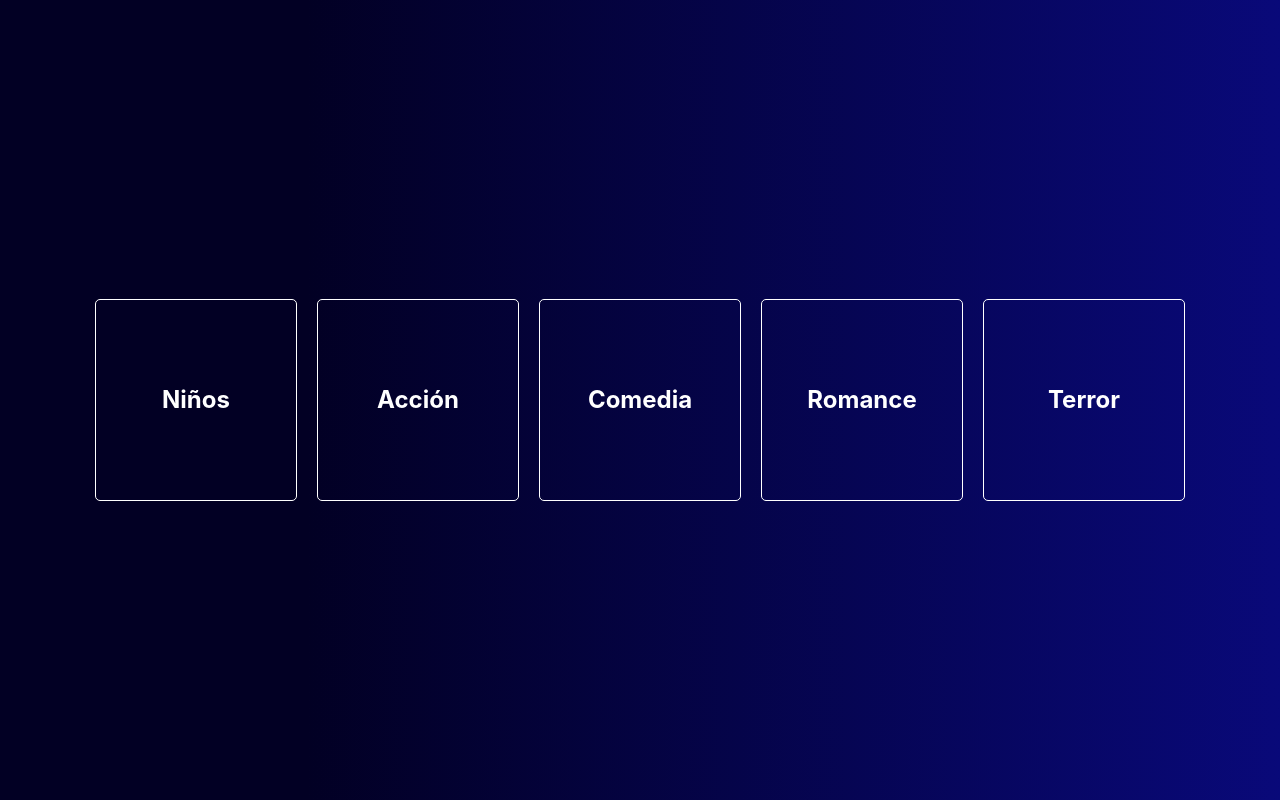
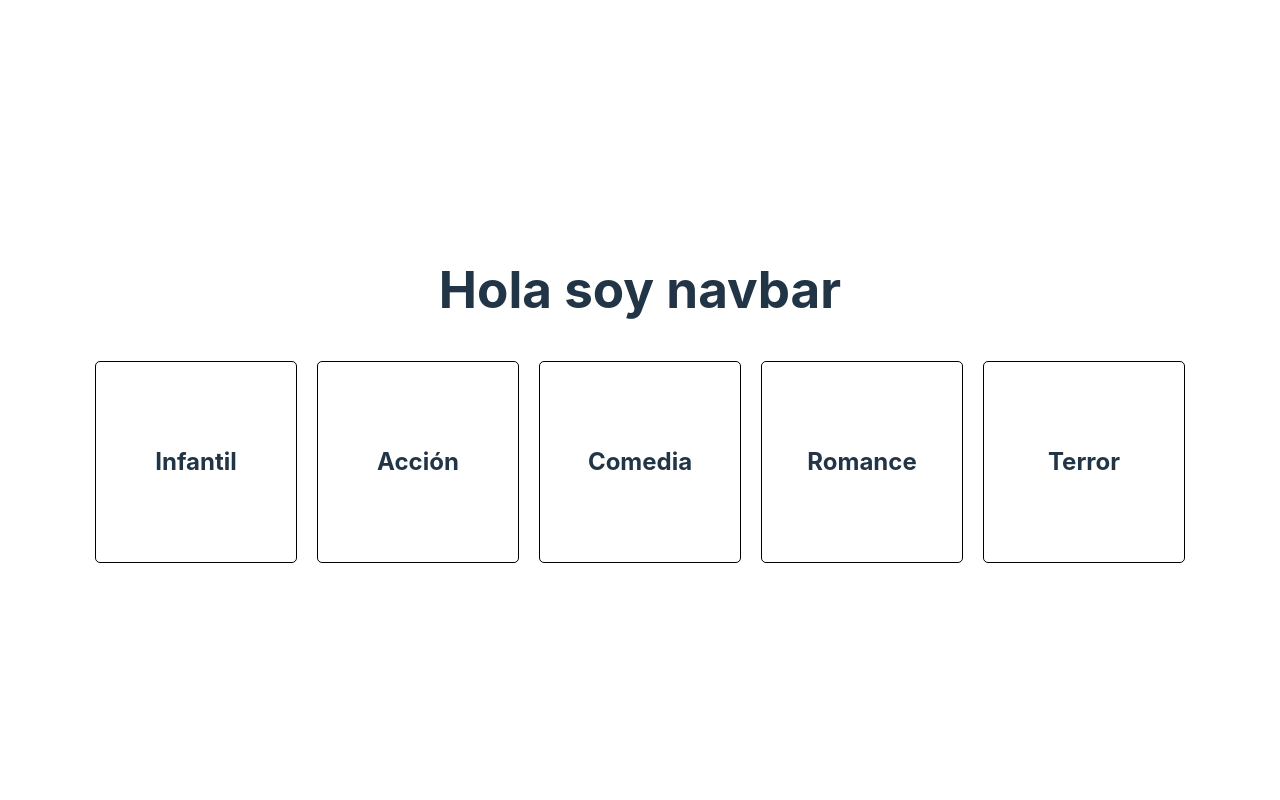
Before and after one commit to danielcruz94/BeMaster, a React (Vite) app in the folder vite-project/: page /home in a window 1280 px wide. Built offline with nearby package versions, Linux system fonts and the light colour scheme.

Commit message:
CSS Y NAVBAR

```diff
--- a/vite-project/src/App.css
+++ b/vite-project/src/App.css
@@ -5,8 +5,8 @@
   text-align: center;
 }
 
-body{
+/* body{
 
   background: linear-gradient(90deg, rgba(2,0,36,1) 24%, rgba(9,9,121,1) 100%, rgba(46,48,71,1) 100%);
 
-}
+} */
--- a/vite-project/src/App.jsx
+++ b/vite-project/src/App.jsx
@@ -6,6 +6,7 @@ import { Routes, Route, useLocation, useNavigate } from "react-router-dom";
 import Form from "./assets/Componentes/Login/Formulario/Form";
 import Home from "./assets/Componentes/Login/Home/Home";
 import "./App.css";
+import NavBar from "./assets/Componentes/Login/Home/NavBar/NavBar";
 
 function App() {
 
@@ -15,6 +16,7 @@ function App() {
 
 
     <div>
+      <NavBar/>
       <Routes>
       <Route path='' element={<h1>BeMaster</h1>}/>
       <Route path='/home' element={<Home/>}/>
--- a/vite-project/src/assets/Componentes/Login/Home/Card/Card.style.css
+++ b/vite-project/src/assets/Componentes/Login/Home/Card/Card.style.css
@@ -8,12 +8,12 @@ justify-content: space-around;
 }
 
 .cardImg{
-    border: 1px solid white;
+    border: 1px solid black;
     width: 200px;
     height: 200px;
     border-radius: 5px;
     margin: 10px;
-    color:white;
+
     display: flex;
     justify-content: center;
     align-items: center;
--- a/vite-project/src/assets/Componentes/Login/Home/Home.jsx
+++ b/vite-project/src/assets/Componentes/Login/Home/Home.jsx
@@ -1,7 +1,7 @@
 import data from '../../../../data.json'
 import Card from './Card/Card'
 const Home =() => {
-  const generos=["Niños","Acción","Comedia","Romance","Terror"]
+  const generos=["Infantil","Acción","Comedia","Romance","Terror"]
 
     return (
 
--- /dev/null
+++ b/vite-project/src/assets/Componentes/Login/Home/NavBar/NavBar.jsx
@@ -0,0 +1,20 @@
+const NavBar=() => {
+
+
+
+    return (
+
+
+        <div>
+            <h1>Hola soy navbar</h1>
+        </div>
+    )
+
+
+
+
+
+
+}
+
+export default NavBar;
```
